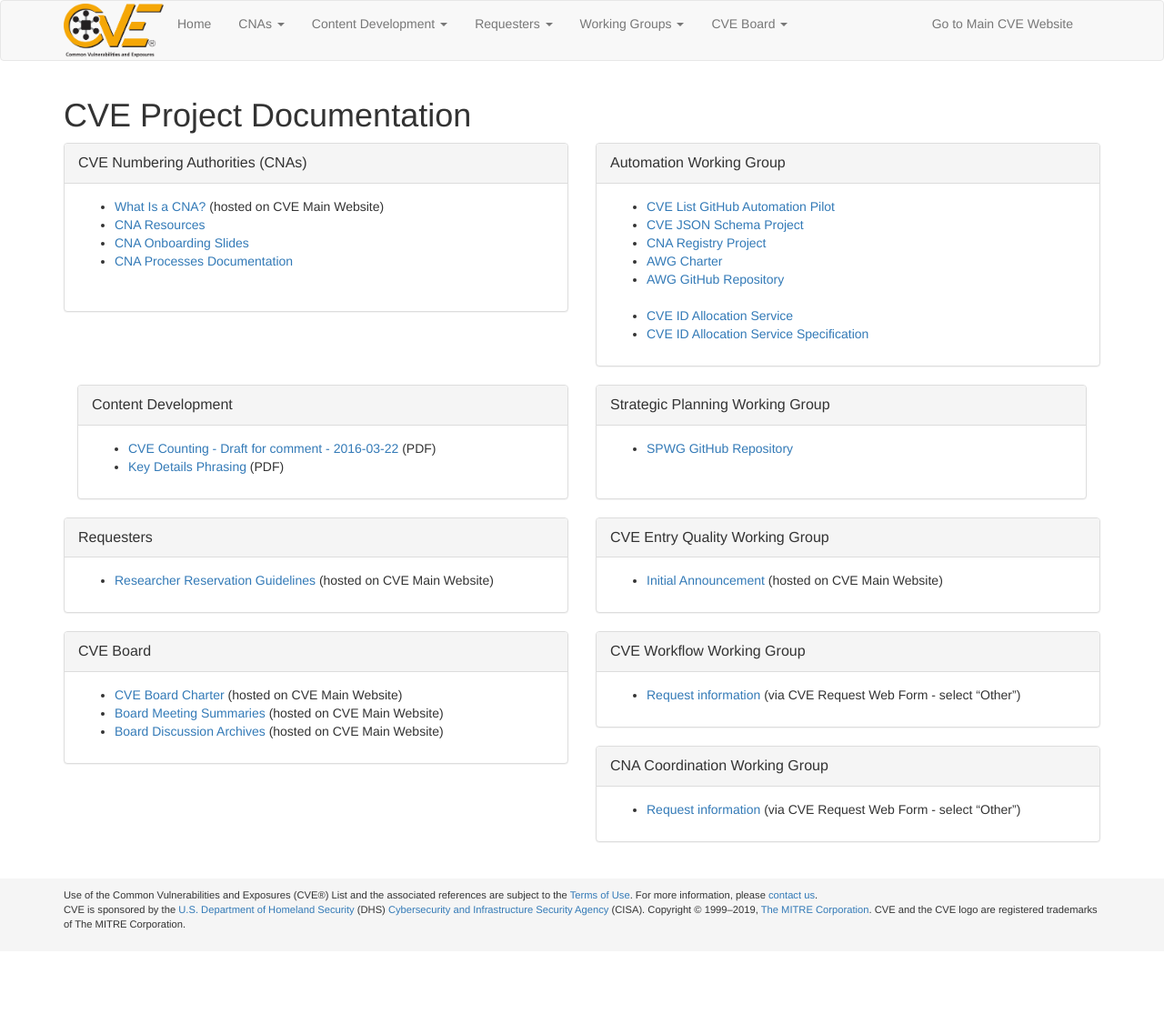
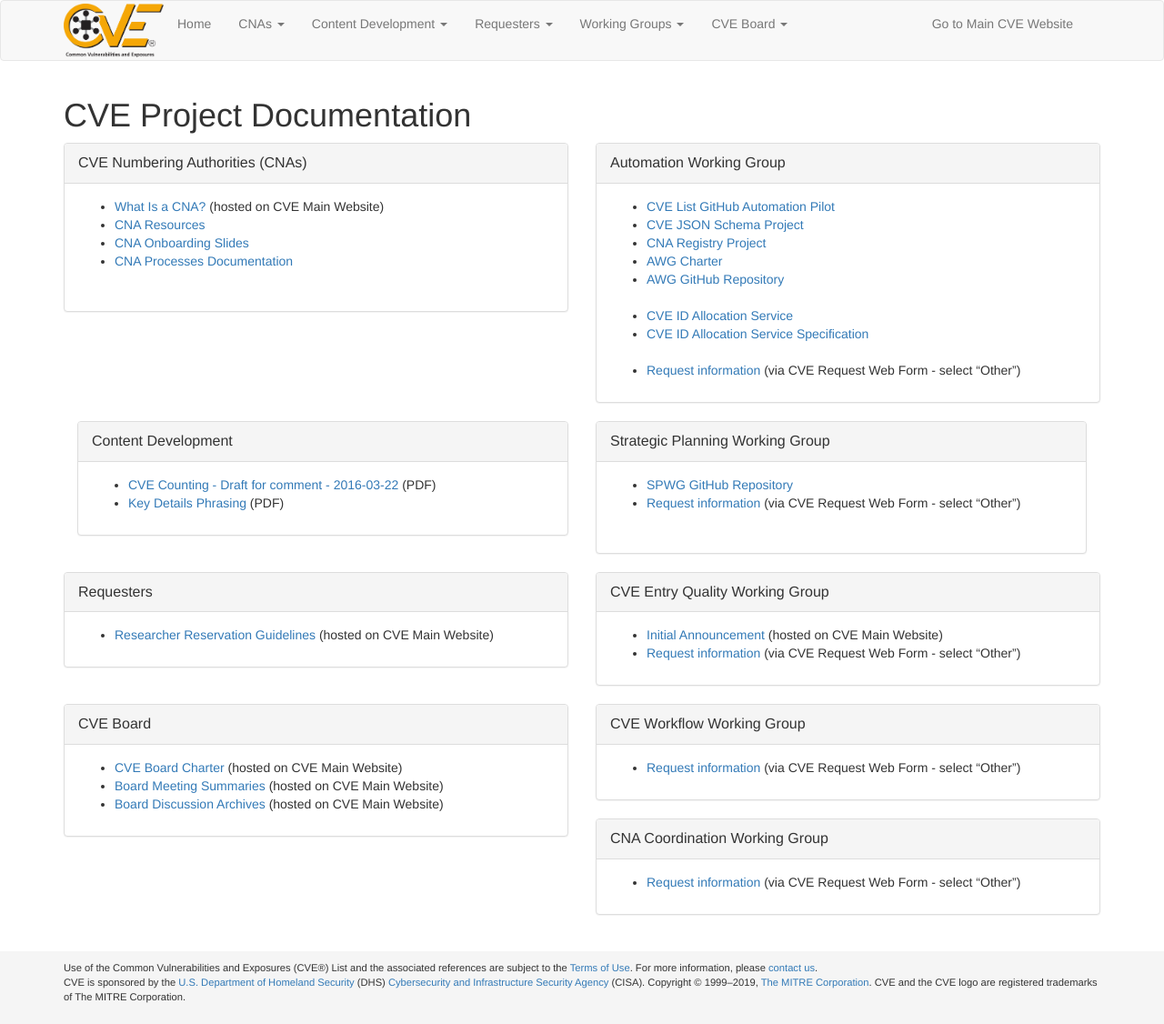
Before and after one commit to CVEProject/cveproject.github.io, a Jekyll site: the page built from docs/index.md, in a window 1280 px wide. Shown: the whole page at 91% size. Built offline with Jekyll 4.4.1, drawn with Linux system fonts in a browser that asks for light colours; nearby versions of some CDN libraries; before the commit the page ends 1046 px from its top, so only the background shows below that.

Commit message:
Update docs/index.md

```diff
--- a/docs/index.md
+++ b/docs/index.md
@@ -37,6 +37,8 @@ layout: page
          <br>
          <li markdown="span">[CVE ID Allocation Service](https://github.com/CVEProject/CVE-Services)</li>
          <li markdown="span">[CVE ID Allocation Service Specification](https://github.com/CVEProject/CVE-ID-Allocation-Service)</li>
+         <br>
+         <li markdown="span">[Request information](https://cveform.mitre.org/) (via CVE Request Web Form - select “Other”)</li>
       </ul>
       </div>
     </div>
@@ -66,6 +68,7 @@ layout: page
       <div class="panel-body">
         <ul>
           <li markdown="span">[SPWG GitHub Repository](https://github.com/CVEProject/strategic-planning-working-group)</li>
+          <li markdown="span">[Request information](https://cveform.mitre.org/) (via CVE Request Web Form - select “Other”)</li>
         </ul>
         <br>
       </div>
@@ -95,6 +98,7 @@ layout: page
       <div class="panel-body">
        <ul>
          <li markdown="span">[Initial Announcement](https://cve.mitre.org/data/board/archives/2018-11/msg00004.html) (hosted on CVE Main Website)</li>
+         <li markdown="span">[Request information](https://cveform.mitre.org/) (via CVE Request Web Form - select “Other”)</li>
        </ul>
       </div>
     </div>
```
